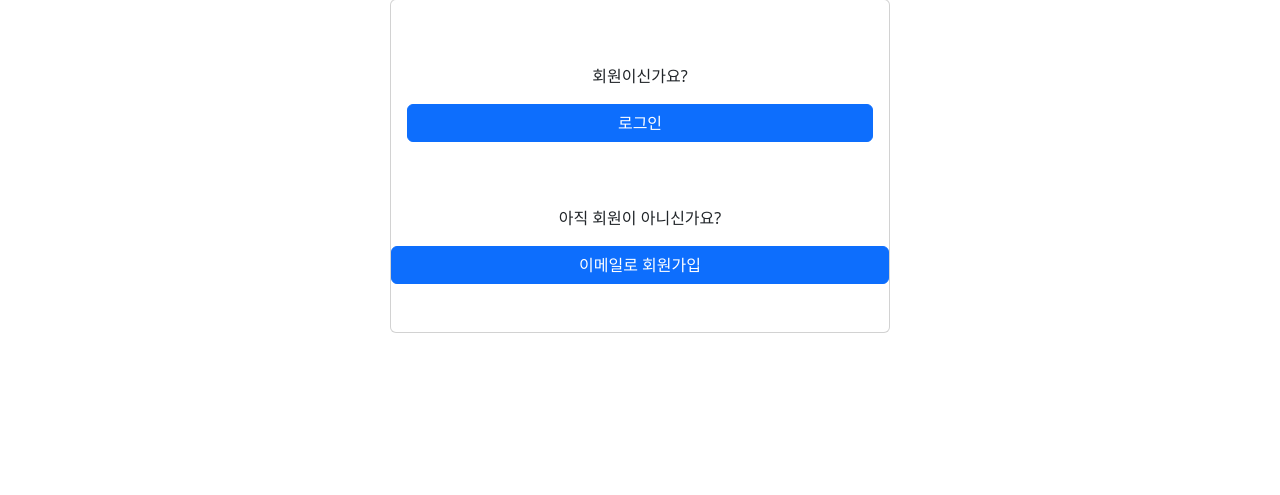
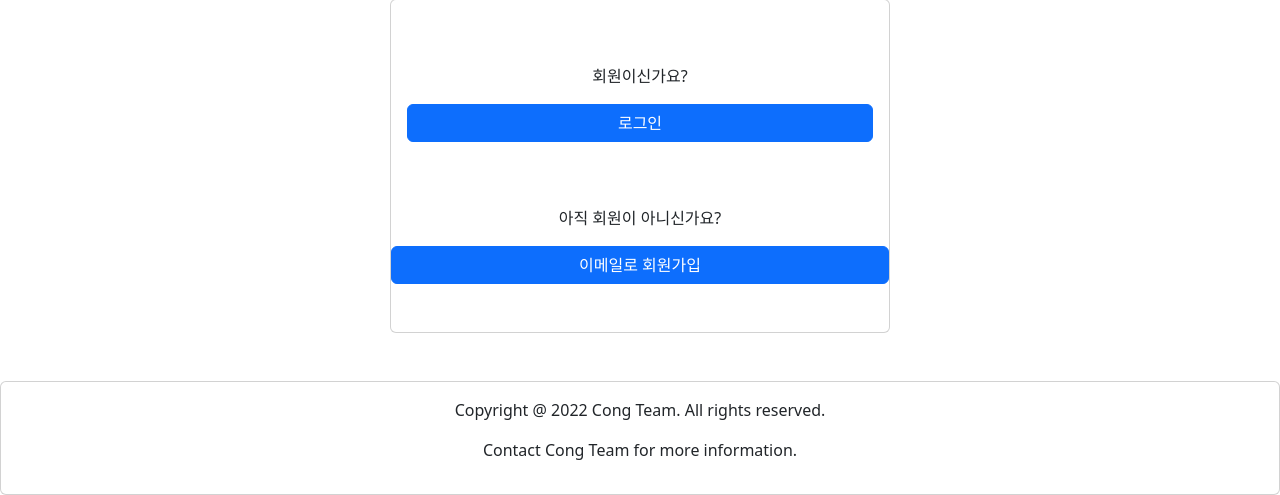
Before and after one commit to kimheekimhee/PJT-BEAN, a Django app: page /accounts/ in a window 1280 px wide. Shown: the part 945-1440 px from the top of the page. Before the commit the page ends 1278 px from the top, so only its background shows below. Run offline with Django 3.2, Linux system fonts and the light colour scheme; some libraries are stand-ins or nearby versions.

Commit message:
footer/check

```diff
--- a/templates/base.html
+++ b/templates/base.html
@@ -82,6 +82,16 @@
   {% block content %}{% endblock content %}
 </div>
 
+<!-- footer -->
+<div class="card">
+  <div class="card-body">
+    <footer class="footer row text-center">
+      <p class="foottext align-self-center">Copyright @ 2022 Cong Team. All rights reserved.</p>
+      <p class="foottext align-self-center">Contact Cong Team for more information.</p>
+    </footer>
+  </div>
+</div>
+
 <!-- JavaScript Bundle with Popper -->
 <script src="https://cdn.jsdelivr.net/npm/bootstrap@5.2.2/dist/js/bootstrap.bundle.min.js" integrity="sha384-OERcA2EqjJCMA+/3y+gxIOqMEjwtxJY7qPCqsdltbNJuaOe923+mo//f6V8Qbsw3" crossorigin="anonymous"></script>
 <script></script>
```
